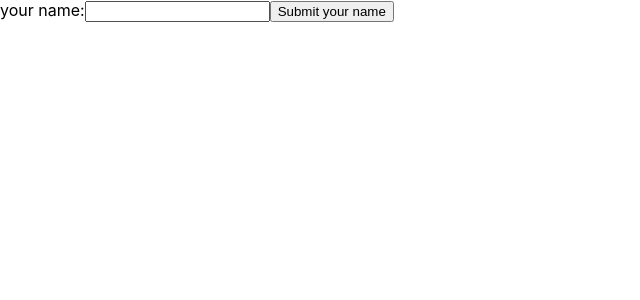
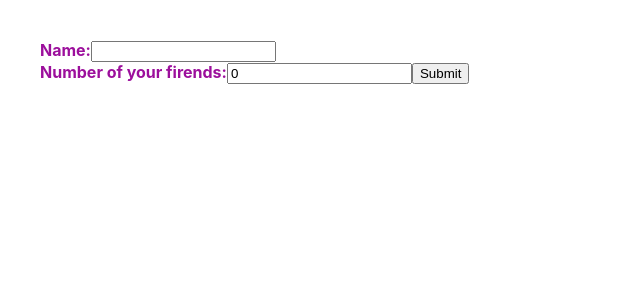
Before and after one commit to phamthao80s/React, a React (Create React App) app: page / in a window 1280 px wide. Shown: the top 300 px of the page, without its empty margins (0-640 px from the left). Built offline with nearby package versions, Linux system fonts and the light colour scheme.

Commit message:
Handle many input
Handle many input

```diff
--- a/src/index.css
+++ b/src/index.css
@@ -31,3 +31,13 @@ background-color: violet;
   width: 200px;
  font-weight: bold;
 }
+.inputForm{
+  margin: 20px;
+  padding: 20px;
+  color:rgb(156, 15, 156);
+  font-weight: bold;
+
+}
+.input{
+  background-color: cadetblue;
+}
--- a/src/index.js
+++ b/src/index.js
@@ -344,30 +344,75 @@ import './index.css';
 // ReactDOM.render(<AnimalsComponent animals={animals}/>,document.getElementById ('root')
 // );
 //#endregion 11
-//#endregion 12 Form in React
+//#region 12 Form in React
+// class FormComponent extends React.Component {
+//     constructor(props){
+//         super(props);
+//         this.state={textData: ""};
+//         }
+//         handleChange= (event)=>{
+//             this.setState({textData: event.target.value});
+//         }
+//         handleSubmit=(event) =>{
+//             alert("You submited text data: "+this.state.textData);
+//             event.preventDefault();
+//         }
+//         render(){
+//             return(
+//                 <form onSubmit ={this.handleSubmit} >
+//                     <label>
+//                         your name:
+//                         <input type="text" value ={this.state.textData} onChange={this.handleChange}/>
+//                             </label>
+//                             <input type ="submit" value ="Submit your name"></input>
+//                 </form>
+//             );
+//         }
+//     }
+// ReactDOM.render(
+//     <FormComponent/>,document.getElementById ('root'));
+//#endregion
+//#region 13 handle many input
 class FormComponent extends React.Component {
     constructor(props){
     super(props);
-        this.state={textData: ""};
+    this.state={
+        yourName:'',
+        numberOfFriends:0
+    };
      }
     handleChange= (event)=>{
-            this.setState({textData: event.target.value});
+    this.setState({
+        [event.target.name]:event.target.value
+                   });
     }
     handleSubmit=(event) =>{
-            alert("You submited text data: "+this.state.textData);
+    alert("You submited text data: "+ 'Your name is ' +this.state.yourName+', you has ' + this.state.numberOfFriends +' Friends');
     event.preventDefault();
    }
+
    render(){
     return(
-                <form onSubmit ={this.handleSubmit} >
+   <form onSubmit ={this.handleSubmit} className ="inputForm">
     <label>
-                        your name:
-                        <input type="text" value ={this.state.textData} onChange={this.handleChange}/>
+    Name:
+    <input type="text"
+    value ={this.state.textData}
+    name="yourName"
+    onChange={this.handleChange}/>
+    </label> <br/>
+<label>
+    Number of your firends:
+    <input type ="number"
+    name="numberOfFriends"
+    value={this.state.numberOfFriends}
+    onChange={this.handleChange}/>
 </label>
-                            <input type ="submit" value ="Submit your name"></input>
+  <input type ="submit" value ="Submit"></input>
     </form>
             );
    }
    }
    ReactDOM.render(
-    <FormComponent/>,document.getElementById ('root'));
+   <FormComponent/>,document.getElementById ('root')
+   );
```
Lines whose indentation alone changed are shown as unchanged.
